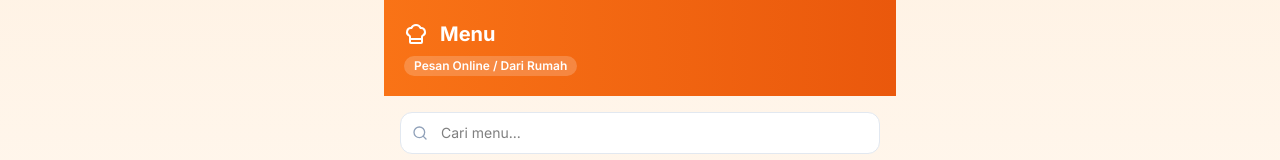
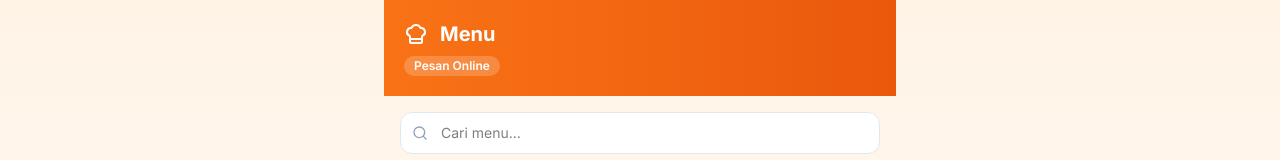
Before and after one commit to rafifmuhanwar-lgtm/web-qr-order, a React (Vite) app: page /order/1 in a window 1280 px wide. Shown: the top 160 px of the page. Built offline with nearby package versions, Linux system fonts and the light colour scheme; no server answers; the database is empty.

Commit message:
fix(customer): change badge text to 'Pesan Online'

```diff
--- a/src/pages/customer/MenuPage.jsx
+++ b/src/pages/customer/MenuPage.jsx
@@ -139,7 +139,7 @@ export default function MenuPage() {
                         <p className="text-white/80 text-sm">Meja #{String(tableId).padStart(3, '0')}</p>
                     ) : (
                         <div className="inline-flex items-center gap-1.5 px-2.5 py-0.5 mt-1 rounded-full bg-white/20 text-white text-xs font-semibold backdrop-blur-xs">
-                            <span>Pesan Online / Dari Rumah</span>
+                            <span>Pesan Online</span>
                         </div>
                     )}
                     {welcomeMessage && (
```
